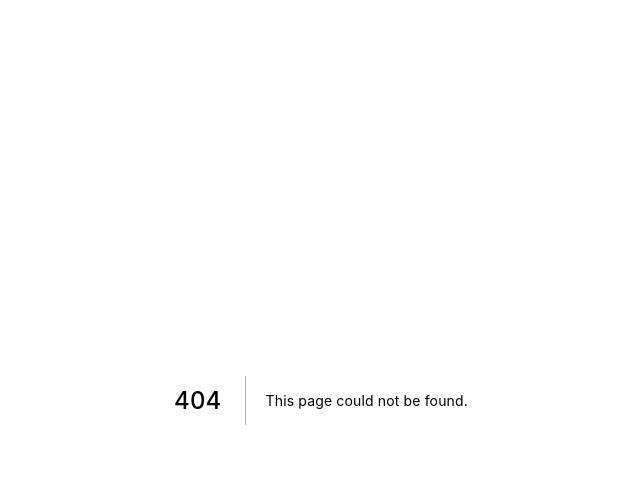
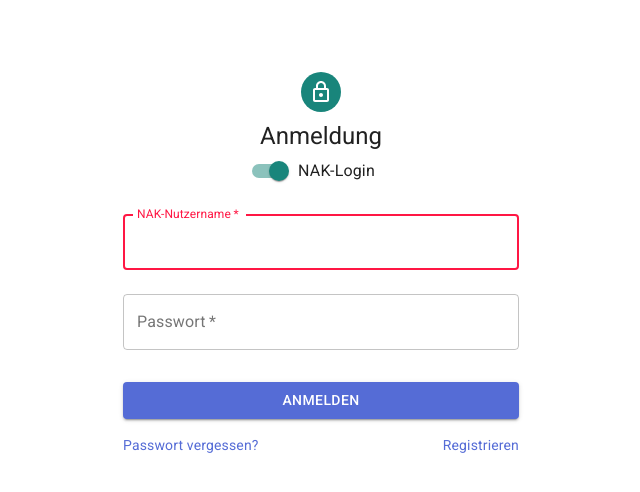
Before and after one commit to Fachschaft-Informatik-Nordakademie/TL-Themenboerse-legacy, a Next.js app in the folder frontend/: page /login in a window 1280 px wide. Before the commit this address had no page. Shown: the top 492 px of the page, without its empty margins (319-959 px from the left). Built offline with nearby package versions, Linux system fonts and the light colour scheme.

Commit message:
Login ui

```diff
--- a/frontend/package.json
+++ b/frontend/package.json
@@ -11,6 +11,8 @@
     "@material-ui/core": "^4.11.4",
     "@material-ui/icons": "^4.11.2",
     "@material-ui/lab": "^4.0.0-alpha.58",
+    "axios": "^0.21.1",
+    "isemail": "^3.2.0",
     "next": "10.2.0",
     "react": "17.0.2",
     "react-dom": "17.0.2"
--- a/frontend/pages/index.tsx
+++ b/frontend/pages/index.tsx
@@ -1,6 +1,9 @@
+import { Button } from '@material-ui/core'
 import Head from 'next/head'
 import Image from 'next/image'
+import React from 'react'
 import styles from '../styles/Home.module.css'
+import Link from 'next/link'
 
 export default function Home() {
   return (
@@ -9,6 +12,7 @@
         <title>Create Next App</title>
         <meta name="description" content="Generated by create next app" />
         <link rel="icon" href="/favicon.ico" />
+        <link rel="stylesheet" href="https://fonts.googleapis.com/css?family=Roboto:300,400,500,700&display=swap" />
       </Head>
 
       <main className={styles.main}>
@@ -49,6 +53,9 @@
               Instantly deploy your Next.js site to a public URL with Vercel.
             </p>
           </a>
+          <Link href="/login">
+            <Button>Login</Button>
+          </Link>
         </div>
       </main>
 
--- /dev/null
+++ b/frontend/pages/login.tsx
@@ -0,0 +1,168 @@
+import React, { useState } from 'react';
+import Avatar from '@material-ui/core/Avatar';
+import Button from '@material-ui/core/Button';
+import CssBaseline from '@material-ui/core/CssBaseline';
+import TextField from '@material-ui/core/TextField';
+import Link from '@material-ui/core/Link';
+import Grid from '@material-ui/core/Grid';
+import LockOutlinedIcon from '@material-ui/icons/LockOutlined';
+import Typography from '@material-ui/core/Typography';
+import { makeStyles } from '@material-ui/core/styles';
+import Container from '@material-ui/core/Container';
+import axios from 'axios';
+import { useRouter } from 'next/router';
+import isMail from 'isemail';
+import Switch from '@material-ui/core/Switch';
+import FormControlLabel from '@material-ui/core/FormControlLabel';
+
+const useStyles = makeStyles((theme) => ({
+  paper: {
+    marginTop: theme.spacing(8),
+    display: 'flex',
+    flexDirection: 'column',
+    alignItems: 'center',
+  },
+  avatar: {
+    margin: theme.spacing(1),
+    backgroundColor: theme.palette.secondary.main,
+  },
+  form: {
+    width: '100%', // Fix IE 11 issue.
+    marginTop: theme.spacing(1),
+  },
+  submit: {
+    margin: theme.spacing(3, 0, 2),
+  },
+}));
+
+export default function SignIn() {
+  const classes = useStyles();
+  const router = useRouter();
+  const [username, setUsername] = useState("");
+  const [password, setPassword] = useState("");
+  const [open, setOpen] = useState(false);
+  const isNakUserValid = () => username.match("^(?=(\\D*\\d){5}\\D*$)(?=[^ ]* ?[^ ]*$)[\\d ]*$");
+  const isMailUserValid = () => isMail.validate(username);
+  const isUserValid = () => {
+    if(isNakUser){
+      return isNakUserValid();
+    }
+    else{
+      return isMailUserValid();
+    }
+  }
+  const [isNakUser,setIsNakUser] = useState(true);
+  const [loginVariant,setLoginVariant] = useState("NAK-Login");
+  const [usernameLabel,setUsernameValue] = useState("NAK-Nutzername");
+
+
+  const [state, setState] = React.useState({checked:true});
+  const handleChange = (e) => {
+    setState({ ...state, [e.target.name]: e.target.checked });
+    if(e.target.checked){
+      setLoginVariant("NAK-Login");
+      setUsernameValue("NAK-Nutzername");
+      setIsNakUser(true);
+    }
+    else{
+      setLoginVariant("Email-Login")
+      setUsernameValue("E-Mail");
+      setIsNakUser(false);
+    }
+  };
+
+  const login = (e: React.FormEvent) => {
+    e.preventDefault();
+    if(isUserValid()){
+      var req;
+      if (isNakUser) {
+        req = { type: "ldap", username: username, password: password };
+      }
+      else {
+        req = { type: "external", email: username, password: password };
+      }
+      axios.post(`${process.env.NEXT_PUBLIC_BACKEND_URL}/login`, req)
+        .then(response => router.push("/"))
+        .catch(error => {
+          console.log(error);
+        });
+    }
+    else{
+      console.log("Eingaben waren nicht valide");
+    }
+  }
+
+  return (
+    <Container component="main" maxWidth="xs">
+      <CssBaseline />
+      <div className={classes.paper}>
+        <Avatar className={classes.avatar}>
+          <LockOutlinedIcon />
+        </Avatar>
+        <Typography component="h1" variant="h5">
+          Anmeldung
+        </Typography>
+        <FormControlLabel
+          control={
+            <Switch
+             checked={state.checked}
+              onChange={handleChange}
+              name="checked"
+            />
+        }
+        label={loginVariant}
+        />
+        <form className={classes.form} onSubmit={login}>
+          <TextField
+            variant="outlined"
+            margin="normal"
+            required
+            fullWidth
+            id="username"
+            label={usernameLabel}
+            name="username"
+            autoComplete="email"
+            autoFocus
+            value={username}
+            onChange={(e) => setUsername(e.target.value)}
+            error={isUserValid() ? false : true}
+          />
+          <TextField
+            variant="outlined"
+            margin="normal"
+            required
+            fullWidth
+            name="password"
+            label="Passwort"
+            type="password"
+            id="password"
+            autoComplete="current-password"
+            value={password}
+            onChange={(e) => setPassword(e.target.value)}
+          />
+          <Button
+            type="submit"
+            fullWidth
+            variant="contained"
+            color="primary"
+            className={classes.submit}
+          >
+            Anmelden
+          </Button>
+          <Grid container>
+            <Grid item xs>
+              <Link href="#" variant="body2">
+                Passwort vergessen?
+              </Link>
+            </Grid>
+            <Grid item>
+              <Link href="#" variant="body2">
+                Registrieren
+              </Link>
+            </Grid>
+          </Grid>
+        </form>
+      </div>
+    </Container>
+  );
+}
```
Also changed, not shown: 1 other file (tests, documents, lock files or other folders).
